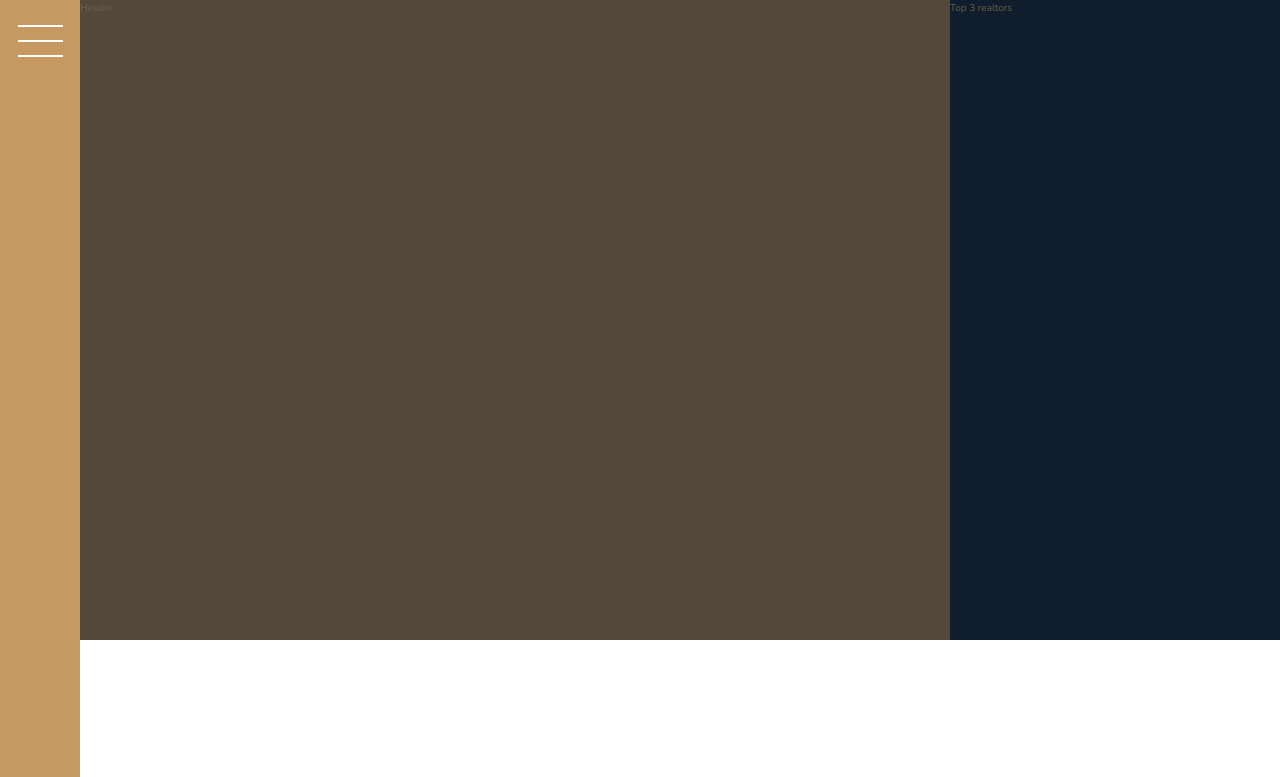
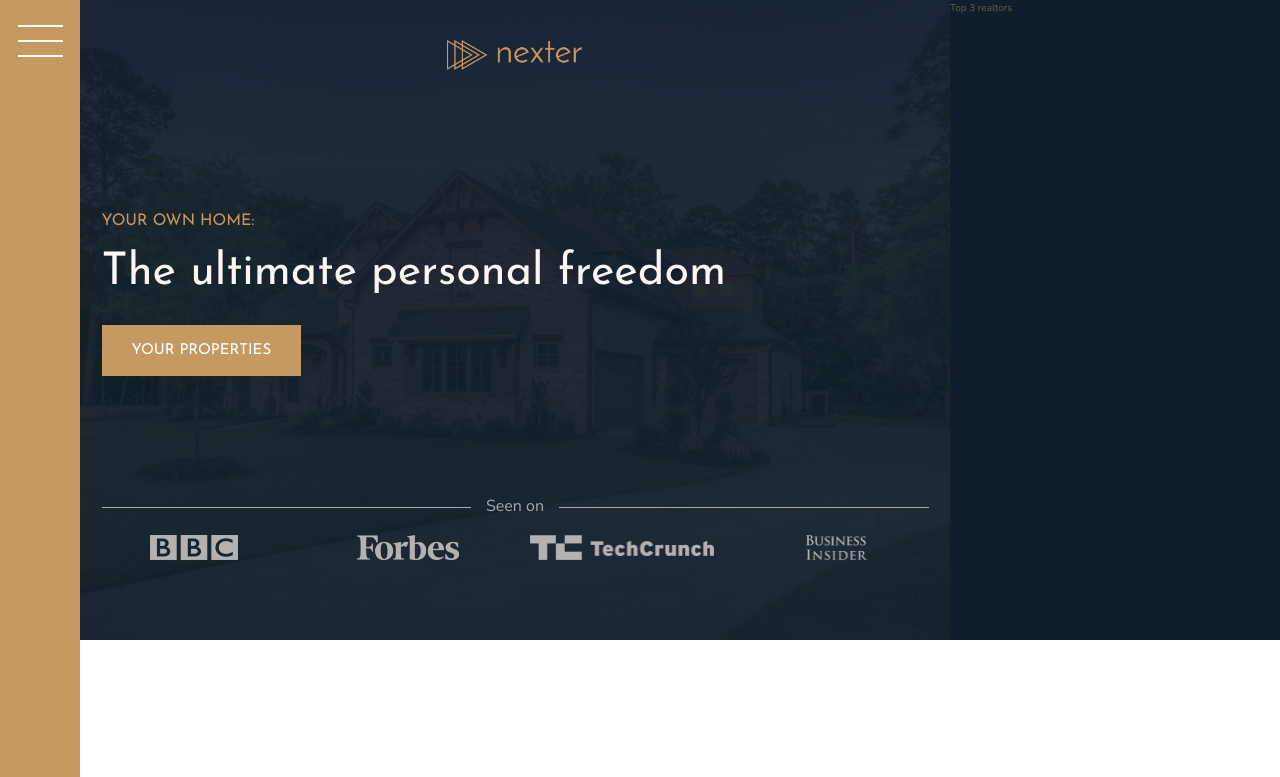
Before and after one commit to JibranAdvany/nexter-css-grid, a website: page index.html in a window 1280 px wide. Shown: the top 777 px of the page. Drawn offline with nearby package versions, Linux system fonts and the light colour scheme.

Commit message:
completed the header section

```diff
--- a/index.html
+++ b/index.html
@@ -19,7 +19,20 @@
       <button class="nav-btn"></button>
     </div>
 
-    <header class="header">Header</header>
+    <header class="header">
+      <img src="./img/logo.png" alt="Logo" class="header__logo" />
+      <h3 class="heading-3">Your own home:</h3>
+      <h1 class="heading-1">The ultimate personal freedom</h1>
+      <button class="btn header__btn">Your properties</button>
+
+      <div class="header__seenon-text">Seen on</div>
+      <div class="header__seenon-logos">
+        <img src="./img/logo-bbc.png" alt="Logo" />
+        <img src="./img/logo-forbes.png" alt="Logo" />
+        <img src="./img/logo-techcrunch.png" alt="Logo" />
+        <img src="./img/logo-bi.png" alt="Logo" />
+      </div>
+    </header>
 
     <div class="realtors">Top 3 realtors</div>
 
--- a/sass/_header.scss
+++ b/sass/_header.scss
@@ -1,4 +1,60 @@
 .header {
-  background-color: $color-grey-dark-1;
+  background-image: linear-gradient(
+      rgba($color-secondary, 0.93),
+      rgba($color-secondary, 0.93)
+    ),
+    url('../img/hero.jpeg');
+  background-size: cover;
+  background-position: center;
   grid-column: full-start / col-end 6;
+
+  padding: 8rem;
+  padding-top: 4rem;
+
+  display: grid;
+  grid-template-rows: 1fr min-content 6rem 1fr;
+  grid-template-columns: max-content;
+  grid-row-gap: 1.5rem;
+
+  justify-content: center;
+
+  &__logo {
+    height: 3rem;
+    justify-self: center;
+  }
+
+  &__btn {
+    align-self: start;
+    justify-self: start;
+  }
+
+  &__seenon-text {
+    display: grid;
+    grid-template-columns: 1fr max-content 1fr;
+    grid-column-gap: 1.5rem;
+    align-items: center;
+
+    font-size: 1.6rem;
+    color: $color-grey-light-2;
+
+    &::before,
+    &::after {
+      content: '';
+      height: 1px;
+      display: block;
+      background-color: currentColor;
+    }
+  }
+
+  &__seenon-logos {
+    display: grid;
+    grid-template-columns: repeat(4, 1fr);
+    grid-gap: 3rem;
+    justify-items: center;
+    filter: brightness(70%);
+
+    img {
+      height: 2.5rem;
+    }
+  }
 }
--- a/sass/_typography.scss
+++ b/sass/_typography.scss
@@ -5,6 +5,9 @@
 
 .heading-1 {
   @extend %heading;
+  font-size: 4.5rem;
+  color: $color-grey-light-1;
+  line-height: 1;
 }
 
 .heading-2 {
```
Also changed, not shown: css/style.css.
